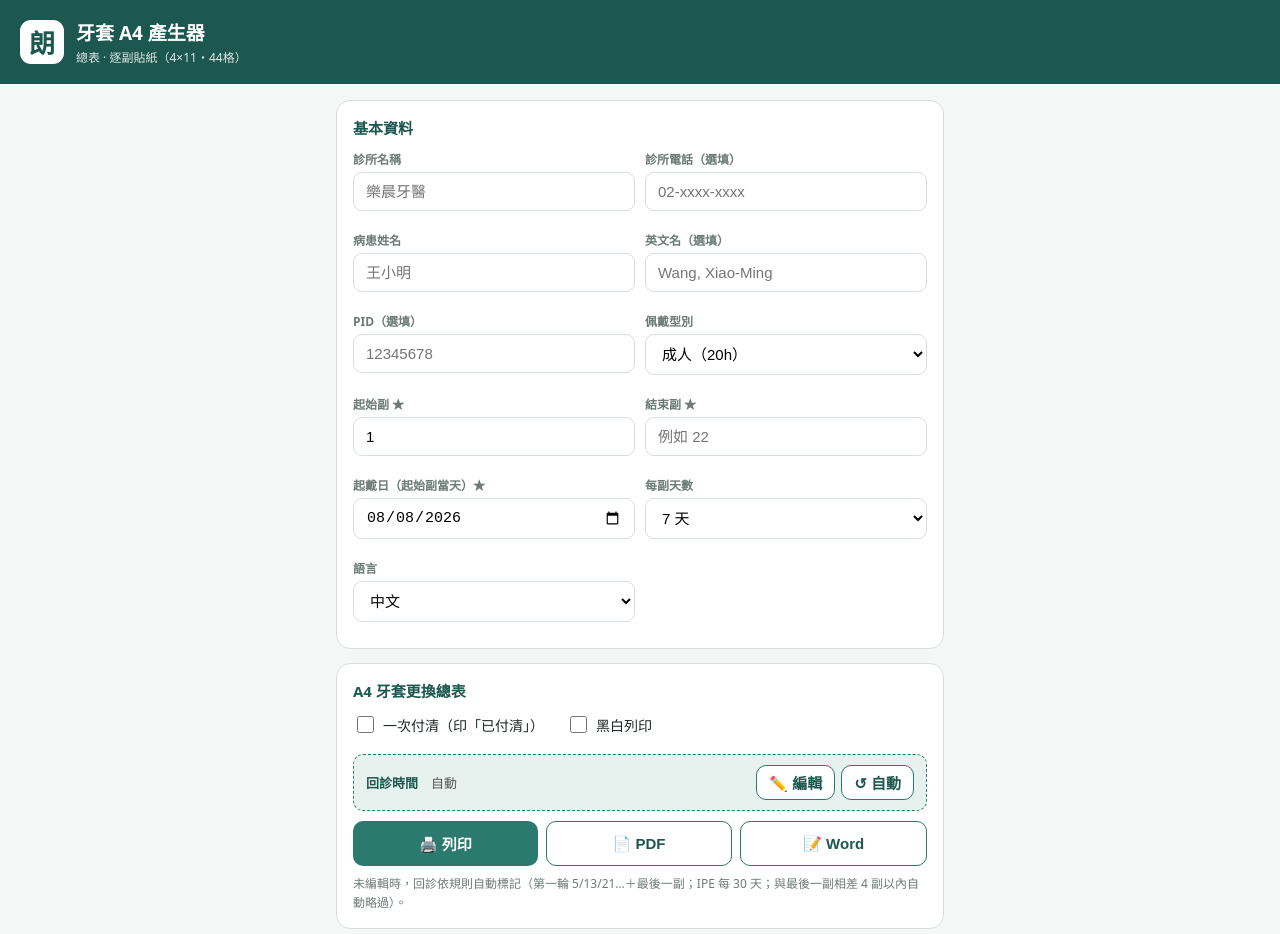
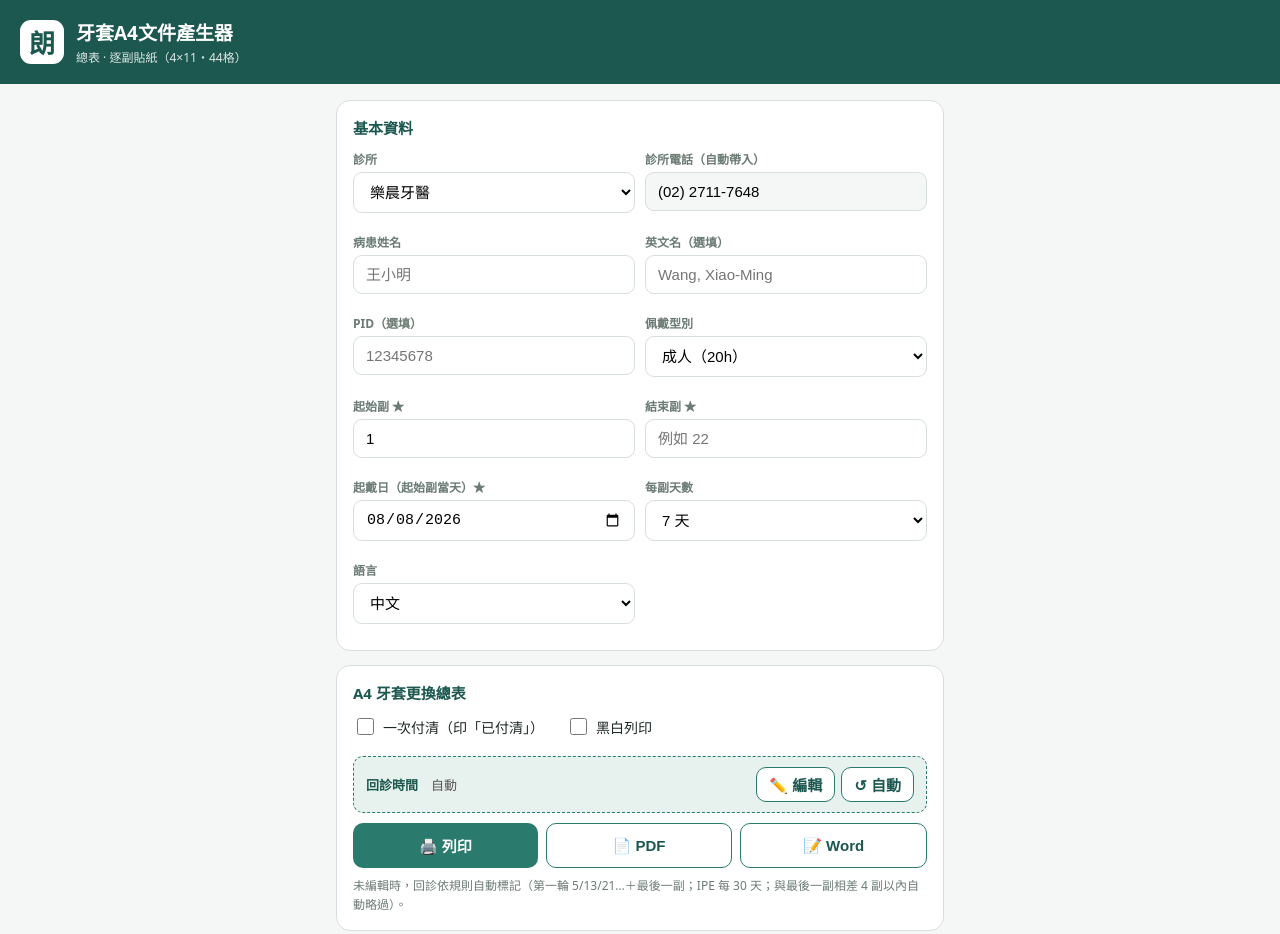
Before and after one commit to musicismrita/alignerschedule, a plain HTML site: page index.html in a window 1280 px wide. Shown: the top 934 px of the page. Drawn offline with Linux system fonts and the light colour scheme.

Commit message:
Add files via upload

```diff
--- a/index.html
+++ b/index.html
@@ -1,7 +1,7 @@
 <!doctype html><html lang="zh-Hant"><head>
 <meta charset="utf-8">
 <meta name="viewport" content="width=device-width,initial-scale=1,viewport-fit=cover">
-<title>牙套 A4 產生器</title>
+<title>牙套A4文件產生器</title>
 <link rel="manifest" href="manifest.webmanifest">
 <meta name="theme-color" content="#1c584f">
 <link rel="apple-touch-icon" href="icon-192.png">
@@ -33,14 +33,14 @@ label.fld .lab{display:block;font-size:12px;color:var(--muted);margin-bottom:4px
 #toast{position:fixed;left:50%;bottom:26px;transform:translateX(-50%);background:#222;color:#fff;padding:10px 18px;border-radius:22px;font-size:14px;opacity:0;transition:opacity .3s;pointer-events:none;z-index:99}
 .callout{background:var(--soft);border:1px dashed var(--teal);border-radius:10px;padding:10px 12px;font-size:12.5px;color:#2f4138;line-height:1.6}
 </style></head><body>
-<div class="top"><div class="logo">朗</div><div><h1>牙套 A4 產生器</h1><div class="sub">總表 · 逐副貼紙（4×11・44格）</div></div></div>
+<div class="top"><div class="logo">朗</div><div><h1>牙套A4文件產生器</h1><div class="sub">總表 · 逐副貼紙（4×11・44格）</div></div></div>
 <div class="wrap">
 
 <div class="card">
 <h2>基本資料</h2>
 <div class="grid2">
-  <label class="fld"><span class="lab">診所名稱</span><input class="ipt" id="f_clinic" placeholder="樂晨牙醫"></label>
-  <label class="fld"><span class="lab">診所電話（選填）</span><input class="ipt" id="f_phone" placeholder="02-xxxx-xxxx"></label>
+  <label class="fld"><span class="lab">診所</span><select class="ipt" id="f_clinic" onchange="onClinicChange()"><option value="樂晨牙醫">樂晨牙醫</option><option value="群富牙醫">群富牙醫</option><option value="皇齊牙醫">皇齊牙醫</option></select></label>
+  <label class="fld"><span class="lab">診所電話（自動帶入）</span><input class="ipt" id="f_phone" readonly style="background:#f4f7f6"></label>
   <label class="fld"><span class="lab">病患姓名</span><input class="ipt" id="f_name" placeholder="王小明"></label>
   <label class="fld"><span class="lab">英文名（選填）</span><input class="ipt" id="f_en" placeholder="Wang, Xiao-Ming"></label>
   <label class="fld"><span class="lab">PID（選填）</span><input class="ipt" id="f_pid" placeholder="12345678"></label>
@@ -379,6 +379,8 @@ function printLabels(){
   var spec={cols:parseInt(document.getElementById('sp_cols').value,10)||4,rows:parseInt(document.getElementById('sp_rows').value,10)||11,cw:parseFloat(document.getElementById('sp_cw').value)||52.5,ch:parseFloat(document.getElementById('sp_ch').value)||27};var _o={nm:nm,pid:pid,fields:fields,lang:lang,offX:offX,offY:offY,style:style,mono:mono,spec:spec};return {html:algA4LabelSheetHTML(stages,_o),name:a4ExportName('A4貼紙',p),stages:stages,opts:_o};
 }
 function doLabels(mode){_savePref();var r=printLabels();if(!r)return;if(mode==='word'){a4WordDoc(a4LabelWordHTML(r.stages,r.opts),r.name);}else if(mode==='pdf')a4Pdf(r.html,r.name);else a4Print(r.html);}
+var CLINIC_TEL={'樂晨牙醫':'(02) 2711-7648','群富牙醫':'(02) 2701-1727','皇齊牙醫':'(02) 2793-5227'};
+function onClinicChange(){var c=document.getElementById('f_clinic').value;var ph=document.getElementById('f_phone');if(ph)ph.value=CLINIC_TEL[c]||'';}
 function onDaysChange(){var sel=document.getElementById('f_daysSel'),inp=document.getElementById('f_days');if(!sel||!inp)return;if(sel.value==='custom'){inp.style.display='block';if(!inp.value||['2','3','7','14'].indexOf(inp.value)>=0){}inp.focus();}else{inp.value=sel.value;inp.style.display='none';}try{_renderVisitSummary&&_renderVisitSummary();}catch(e){}}
 function onWearChange(){var w=document.getElementById('f_wear').value;var ff=document.getElementById('f_from');if(!ff)return;var cur=ff.value.trim();if(w==='ipe'){if(cur===''||cur==='1')ff.value='0';}else{if(cur==='0')ff.value='1';}try{_renderVisitSummary&&_renderVisitSummary();}catch(e){}}
 var g_visits=null; // null=自動；否則為副數陣列
@@ -426,6 +428,7 @@ function pickStyle(st){document.getElementById('lb_styleD').checked=(st==='D');d
 if('serviceWorker' in navigator){navigator.serviceWorker.register('sw.js').catch(function(){});}
 document.getElementById('f_start').value=todayStr();
 try{_applyPref();}catch(e){}
+try{onClinicChange();}catch(e){}
 var _dinp=document.getElementById('f_days');if(_dinp)_dinp.oninput=function(){try{_renderVisitSummary&&_renderVisitSummary();}catch(e){}};
 </script>
 </body></html>
--- a/sw.js
+++ b/sw.js
@@ -1,4 +1,4 @@
-const C='a4tool-v13';const A=['./','index.html','manifest.webmanifest','icon-192.png','icon-512.png','html2canvas.min.js','jspdf.umd.min.js'];
+const C='a4tool-v14';const A=['./','index.html','manifest.webmanifest','icon-192.png','icon-512.png','html2canvas.min.js','jspdf.umd.min.js'];
 self.addEventListener('install',e=>{e.waitUntil(caches.open(C).then(c=>c.addAll(A)).then(()=>self.skipWaiting()));});
 self.addEventListener('activate',e=>{e.waitUntil(caches.keys().then(ks=>Promise.all(ks.filter(k=>k!==C).map(k=>caches.delete(k)))).then(()=>self.clients.claim()));});
 self.addEventListener('fetch',e=>{e.respondWith(caches.match(e.request).then(r=>r||fetch(e.request)))});
```
